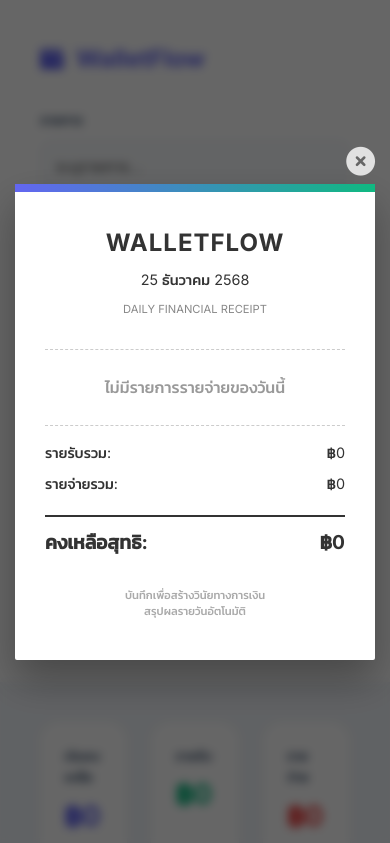
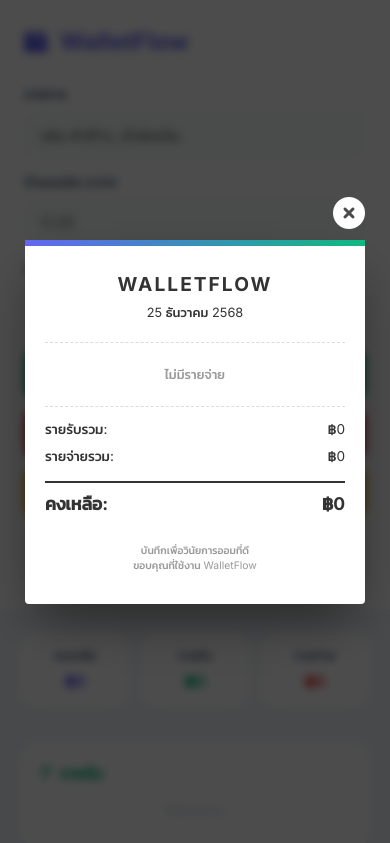
Before and after one commit to tarckhunter/WalletFlow, a plain HTML site: page index.html in a window 390 px wide. Both pictures are taken after a click on the button "สรุปใบเสร็จ". Shown: the top 843 px of the page. Drawn offline with Linux system fonts and the light colour scheme.

Commit message:
Refactor index.html for layout and style improvements
Updated various styles and structure in index.html for improved layout and responsiveness. Adjusted input fields, button styles, and modal presentation.

```diff
--- a/index.html
+++ b/index.html
@@ -2,7 +2,7 @@
 <html lang="th">
 <head>
     <meta charset="UTF-8">
-    <meta name="viewport" content="width=device-width, initial-scale=1.0">
+    <meta name="viewport" content="width=device-width, initial-scale=1.0, maximum-scale=1.0, user-scalable=no">
     <title>WalletFlow — บันทึกรายรับรายจ่าย</title>
     <link href="https://cdnjs.cloudflare.com/ajax/libs/font-awesome/6.0.0/css/all.min.css" rel="stylesheet">
     <link href="https://fonts.googleapis.com/css2?family=Inter:wght@400;600;700&family=Kanit:wght@300;500&display=swap" rel="stylesheet">
@@ -18,75 +18,69 @@
             --text-sub: #64748b;
         }
 
-        * { margin: 0; padding: 0; box-sizing: border-box; font-family: 'Inter', 'Kanit', sans-serif; }
-        body { background: var(--bg-body); color: var(--text-main); min-height: 100vh; line-height: 1.6; }
+        * { margin: 0; padding: 0; box-sizing: border-box; font-family: 'Inter', 'Kanit', sans-serif; -webkit-tap-highlight-color: transparent; }
+        body { background: var(--bg-body); color: var(--text-main); min-height: 100vh; line-height: 1.5; }
 
         .app-shell { display: grid; grid-template-columns: 360px 1fr; min-height: 100vh; max-width: 1440px; margin: 0 auto; }
 
-        /* Sidebar */
-        .sidebar { background: var(--card-bg); padding: 2.5rem; border-right: 1px solid #e2e8f0; position: sticky; top: 0; height: 100vh; display: flex; flex-direction: column; gap: 2rem; }
+        /* Sidebar & Navigation */
+        .sidebar { background: var(--card-bg); padding: 2rem; border-right: 1px solid #e2e8f0; position: sticky; top: 0; height: 100vh; display: flex; flex-direction: column; gap: 1.5rem; overflow-y: auto; }
         .brand { display: flex; align-items: center; gap: 12px; font-size: 1.5rem; font-weight: 700; color: var(--primary); }
-        .input-group label { display: block; font-size: 0.85rem; font-weight: 600; color: var(--text-sub); margin-bottom: 0.5rem; }
-        input { width: 100%; padding: 14px; border: 2px solid #f1f5f9; border-radius: 12px; background: #f8fafc; font-size: 1rem; transition: 0.2s; margin-bottom: 1rem; }
-        input:focus { outline: none; border-color: var(--primary); background: #fff; }
 
-        .btn-stack { display: grid; gap: 10px; }
-        .btn { border: none; padding: 14px; border-radius: 12px; font-weight: 600; cursor: pointer; display: flex; align-items: center; justify-content: center; gap: 8px; transition: 0.2s; color: white; }
-        .btn:hover { transform: translateY(-2px); filter: brightness(1.1); }
+        /* Form Inputs */
+        .input-group label { display: block; font-size: 0.85rem; font-weight: 600; color: var(--text-sub); margin-bottom: 0.4rem; }
+        input { width: 100%; padding: 12px 15px; border: 2px solid #f1f5f9; border-radius: 12px; background: #f8fafc; font-size: 1rem; transition: 0.2s; margin-bottom: 0.8rem; border-color: transparent; }
+        input:focus { outline: none; border-color: var(--primary); background: #fff; box-shadow: 0 0 0 4px rgba(99, 102, 241, 0.1); }
+
+        .btn-stack { display: grid; gap: 8px; }
+        .btn { border: none; padding: 14px; border-radius: 12px; font-weight: 600; cursor: pointer; display: flex; align-items: center; justify-content: center; gap: 8px; transition: 0.2s; color: white; font-size: 0.95rem; }
+        .btn:active { transform: scale(0.98); }
         .btn-inc { background: var(--success); }
         .btn-nee { background: var(--danger); }
         .btn-wan { background: var(--warning); }
-        .btn-receipt { background: white; color: var(--text-main); border: 2px solid #e2e8f0; margin-top: 10px; }
+        .btn-receipt { background: white; color: var(--text-main); border: 2px solid #e2e8f0; margin-top: 5px; }
 
         /* Dashboard Content */
-        .content { padding: 2.5rem; }
-        .top-stats { display: grid; grid-template-columns: repeat(3, 1fr); gap: 1.5rem; margin-bottom: 2rem; }
-        .stat-card { background: var(--card-bg); padding: 1.5rem; border-radius: 20px; box-shadow: 0 4px 6px -1px rgba(0,0,0,0.05); }
-        .stat-label { font-size: 0.85rem; color: var(--text-sub); font-weight: 600; text-transform: uppercase; }
-        .stat-value { font-size: 1.75rem; font-weight: 700; margin-top: 5px; }
+        .content { padding: 2rem; }
+        .top-stats { display: grid; grid-template-columns: repeat(3, 1fr); gap: 1rem; margin-bottom: 2rem; }
+        .stat-card { background: var(--card-bg); padding: 1.25rem; border-radius: 16px; box-shadow: 0 4px 6px -1px rgba(0,0,0,0.05); text-align: center; }
+        .stat-label { font-size: 0.75rem; color: var(--text-sub); font-weight: 600; text-transform: uppercase; letter-spacing: 0.5px; }
+        .stat-value { font-size: 1.25rem; font-weight: 700; margin-top: 4px; white-space: nowrap; overflow: hidden; text-overflow: ellipsis; }
 
-        /* รายการแบบมีแถบสีที่ถูกต้อง */
+        /* History Lists */
         .history-section { display: grid; grid-template-columns: repeat(auto-fit, minmax(300px, 1fr)); gap: 1.5rem; }
-        .list-box { background: var(--card-bg); border-radius: 20px; padding: 1.5rem; box-shadow: 0 4px 6px -1px rgba(0,0,0,0.05); }
-        .list-box h4 { margin-bottom: 1.25rem; font-size: 1rem; display: flex; align-items: center; gap: 8px; }
+        .list-box { background: var(--card-bg); border-radius: 20px; padding: 1.25rem; box-shadow: 0 4px 6px -1px rgba(0,0,0,0.05); }
+        .list-box h4 { margin-bottom: 1rem; font-size: 1rem; display: flex; align-items: center; gap: 8px; }
 
-        .item {
-            display: flex;
-            justify-content: space-between;
-            align-items: center;
-            padding: 12px 15px;
-            background: #f8fafc;
-            border-radius: 12px;
-            margin-bottom: 10px;
-            border-left: 5px solid #e2e8f0;
-            transition: 0.2s;
-        }
-        .item:hover { transform: translateX(5px); background: #f1f5f9; }
-
-        /* สีแยกประเภท */
+        .item { display: flex; justify-content: space-between; align-items: center; padding: 12px; background: #f8fafc; border-radius: 12px; margin-bottom: 8px; border-left: 5px solid #e2e8f0; }
         .item.inc { border-left-color: var(--success); }
         .item.nee { border-left-color: var(--danger); }
         .item.wan { border-left-color: var(--warning); }
-
-        .item-info b { display: block; font-size: 0.95rem; color: var(--text-main); }
-        .item-info small { color: var(--text-sub); font-size: 0.75rem; }
-        .item-val { font-weight: 700; display: flex; align-items: center; gap: 10px; }
-
-        .del-btn { color: #cbd5e1; cursor: pointer; transition: 0.2s; font-size: 0.9rem; }
-        .del-btn:hover { color: var(--danger); }
+        .item-info b { display: block; font-size: 0.9rem; }
+        .item-info small { color: var(--text-sub); font-size: 0.7rem; }
+        .item-val { font-weight: 700; font-size: 0.95rem; display: flex; align-items: center; gap: 8px; }
+        .del-btn { color: #cbd5e1; cursor: pointer; padding: 5px; }
 
         /* Receipt Modal */
-        .modal-overlay { display: none; position: fixed; top: 0; left: 0; width: 100%; height: 100%; background: rgba(0,0,0,0.6); backdrop-filter: blur(5px); z-index: 1000; justify-content: center; align-items: center; }
-        .receipt-card { background: white; width: 360px; padding: 40px 30px; border-radius: 2px; box-shadow: 0 20px 40px rgba(0,0,0,0.3); position: relative; color: #333; }
-        .receipt-card::before { content: ""; position: absolute; top: 0; left: 0; right: 0; height: 8px; background: linear-gradient(90deg, var(--primary), var(--success)); }
-        .receipt-header { text-align: center; margin-bottom: 30px; }
-        .receipt-divider { border-top: 1px dashed #ccc; margin: 15px 0; }
-        .receipt-row { display: flex; justify-content: space-between; margin-bottom: 8px; font-size: 0.9rem; }
-        .receipt-total { display: flex; justify-content: space-between; margin-top: 20px; font-size: 1.2rem; font-weight: 700; border-top: 2px solid #333; padding-top: 10px; }
-        .close-modal { position: absolute; top: -45px; right: 0; color: white; cursor: pointer; font-size: 1.8rem; opacity: 0.8; }
-        .close-modal:hover { opacity: 1; }
+        .modal-overlay { display: none; position: fixed; top: 0; left: 0; width: 100%; height: 100%; background: rgba(0,0,0,0.7); backdrop-filter: blur(4px); z-index: 1000; justify-content: center; align-items: center; padding: 20px; }
+        .receipt-card { background: white; width: 100%; max-width: 340px; padding: 30px 20px; border-radius: 4px; position: relative; color: #333; box-shadow: 0 25px 50px -12px rgba(0,0,0,0.5); }
+        .receipt-card::before { content: ""; position: absolute; top: 0; left: 0; right: 0; height: 6px; background: linear-gradient(90deg, var(--primary), var(--success)); }
+        .receipt-header { text-align: center; margin-bottom: 20px; }
+        .receipt-divider { border-top: 1px dashed #ddd; margin: 12px 0; }
+        .receipt-row { display: flex; justify-content: space-between; margin-bottom: 6px; font-size: 0.85rem; }
+        .receipt-total { display: flex; justify-content: space-between; margin-top: 15px; font-size: 1.1rem; font-weight: 700; border-top: 2px solid #333; padding-top: 8px; }
+        .close-modal { position: absolute; top: -50px; right: 0; color: white; cursor: pointer; font-size: 2rem; }
 
-        @media (max-width: 1024px) { .app-shell { grid-template-columns: 1fr; } .sidebar { height: auto; position: relative; border-right: none; } }
+        /* Mobile Specific Adjustments */
+        @media (max-width: 1024px) {
+            .app-shell { grid-template-columns: 1fr; }
+            .sidebar { height: auto; position: relative; border-right: none; padding: 1.5rem; border-bottom: 1px solid #e2e8f0; }
+            .content { padding: 1.25rem; }
+            .top-stats { gap: 0.6rem; }
+            .stat-card { padding: 1rem 0.5rem; }
+            .stat-value { font-size: 1rem; }
+            .history-section { grid-template-columns: 1fr; }
+        }
     </style>
 </head>
 <body>
@@ -97,35 +91,44 @@
         <div class="form-section">
             <div class="input-group">
                 <label>รายการ</label>
-                <input type="text" id="desc" placeholder="ระบุรายการ...">
+                <input type="text" id="desc" placeholder="เช่น ค่าข้าว, นำส่งเงิน" enterkeyhint="next">
             </div>
             <div class="input-group">
                 <label>จำนวนเงิน (บาท)</label>
-                <input type="number" id="amt" placeholder="0.00">
+                <input type="number" id="amt" placeholder="0.00" inputmode="decimal">
             </div>
             <div class="input-group">
                 <label>วันที่</label>
                 <input type="date" id="date">
             </div>
             <div class="btn-stack">
-                <button class="btn btn-inc" onclick="save('income')"><i class="fas fa-plus-circle"></i> รายรับ</button>
-                <button class="btn btn-nee" onclick="save('need')"><i class="fas fa-shopping-basket"></i> จำเป็น (Need)</button>
-                <button class="btn btn-wan" onclick="save('want')"><i class="fas fa-gift"></i> ตามใจ (Want)</button>
-                <button class="btn btn-receipt" onclick="showReceipt()"><i class="fas fa-file-invoice-dollar"></i> สรุปใบเสร็จ</button>
+                <button class="btn btn-inc" onclick="save('income')"><i class="fas fa-plus"></i> รายรับ</button>
+                <button class="btn btn-nee" onclick="save('need')"><i class="fas fa-shopping-cart"></i> จำเป็น</button>
+                <button class="btn btn-wan" onclick="save('want')"><i class="fas fa-gift"></i> ตามใจ</button>
+                <button class="btn btn-receipt" onclick="showReceipt()"><i class="fas fa-file-invoice"></i> สรุปใบเสร็จ</button>
             </div>
         </div>
     </aside>
 
     <main class="content">
         <div class="top-stats">
-            <div class="stat-card"><div class="stat-label">เงินคงเหลือ</div><div class="stat-value" id="v-bal" style="color: var(--primary)">฿0</div></div>
-            <div class="stat-card"><div class="stat-label">รายรับ</div><div class="stat-value" id="v-inc" style="color: var(--success)">฿0</div></div>
-            <div class="stat-card"><div class="stat-label">รายจ่าย</div><div class="stat-value" id="v-exp" style="color: var(--danger)">฿0</div></div>
+            <div class="stat-card">
+                <div class="stat-label">คงเหลือ</div>
+                <div class="stat-value" id="v-bal" style="color: var(--primary)">฿0</div>
+            </div>
+            <div class="stat-card">
+                <div class="stat-label">รายรับ</div>
+                <div class="stat-value" id="v-inc" style="color: var(--success)">฿0</div>
+            </div>
+            <div class="stat-card">
+                <div class="stat-label">รายจ่าย</div>
+                <div class="stat-value" id="v-exp" style="color: var(--danger)">฿0</div>
+            </div>
         </div>
         <div class="history-section">
-            <div class="list-box"><h4 style="color: var(--success)"><i class="fas fa-trending-up"></i> รายรับ</h4><div id="l-inc"></div></div>
-            <div class="list-box"><h4 style="color: var(--danger)"><i class="fas fa-shopping-cart"></i> Need</h4><div id="l-nee"></div></div>
-            <div class="list-box"><h4 style="color: var(--warning)"><i class="fas fa-star"></i> Want</h4><div id="l-wan"></div></div>
+            <div class="list-box"><h4 style="color: var(--success)"><i class="fas fa-arrow-up"></i> รายรับ</h4><div id="l-inc"></div></div>
+            <div class="list-box"><h4 style="color: var(--danger)"><i class="fas fa-minus-circle"></i> Need</h4><div id="l-nee"></div></div>
+            <div class="list-box"><h4 style="color: var(--warning)"><i class="fas fa-grin-hearts"></i> Want</h4><div id="l-wan"></div></div>
         </div>
     </main>
 </div>
@@ -134,19 +137,18 @@
     <div class="receipt-card">
         <span class="close-modal" onclick="closeModal()"><i class="fas fa-times-circle"></i></span>
         <div class="receipt-header">
-            <h2 style="letter-spacing: 1px;">WALLETFLOW</h2>
-            <p id="r-date" style="font-size: 0.9rem; margin-top: 5px;"></p>
-            <p style="font-size: 0.7rem; color: #888; margin-top: 10px;">DAILY FINANCIAL RECEIPT</p>
+            <h2 style="letter-spacing: 2px; font-size: 1.2rem;">WALLETFLOW</h2>
+            <p id="r-date" style="font-size: 0.8rem; margin-top: 4px;"></p>
         </div>
         <div class="receipt-divider"></div>
         <div id="r-items"></div>
         <div class="receipt-divider"></div>
         <div class="receipt-row"><span>รายรับรวม:</span><span id="r-total-inc"></span></div>
         <div class="receipt-row"><span>รายจ่ายรวม:</span><span id="r-total-exp"></span></div>
-        <div class="receipt-total"><span>คงเหลือสุทธิ:</span><span id="r-final"></span></div>
-        <div style="text-align: center; margin-top: 30px; font-size: 0.7rem; color: #aaa; line-height: 1.4;">
-            <p>บันทึกเพื่อสร้างวินัยทางการเงิน</p>
-            <p>สรุปผลรายวันอัตโนมัติ</p>
+        <div class="receipt-total"><span>คงเหลือ:</span><span id="r-final"></span></div>
+        <div style="text-align: center; margin-top: 25px; font-size: 0.65rem; color: #999;">
+            <p>บันทึกเพื่อวินัยการออมที่ดี</p>
+            <p>ขอบคุณที่ใช้งาน WalletFlow</p>
         </div>
     </div>
 </div>
@@ -165,7 +167,7 @@
     function save(type) {
         const desc = document.getElementById('desc').value;
         const amt = parseFloat(document.getElementById('amt').value);
-        if (!desc || !amt) return alert('กรุณากรอกข้อมูลให้ครบถ้วน');
+        if (!desc || isNaN(amt)) return alert('กรุณากรอกข้อมูลให้ถูกต้อง');
 
         db[type].push({ id: Date.now(), desc, amt, date: document.getElementById('date').value });
         localStorage.setItem('wf_data', JSON.stringify(db));
@@ -176,6 +178,7 @@
     }
 
     function remove(type, id) {
+        if(!confirm('ลบรายการนี้ใช่หรือไม่?')) return;
         db[type] = db[type].filter(x => x.id !== id);
         localStorage.setItem('wf_data', JSON.stringify(db));
         update();
@@ -194,7 +197,7 @@
         const render = (type, elId, cls) => {
             const box = document.getElementById(elId);
             if (db[type].length === 0) {
-                box.innerHTML = '<p style="text-align:center; color:#cbd5e1; font-size:0.8rem; margin:20px 0;">ไม่มีรายการ</p>';
+                box.innerHTML = '<p style="text-align:center; color:#cbd5e1; font-size:0.8rem; margin:10px 0;">ไม่มีรายการ</p>';
                 return;
             }
             box.innerHTML = db[type].map(i => `
@@ -228,7 +231,7 @@
         let html = '';
         if (nee > 0) html += `<div class="receipt-row"><b>Need (จำเป็น)</b> <span>฿${nee.toLocaleString()}</span></div>`;
         if (wan > 0) html += `<div class="receipt-row"><b>Want (ตามใจ)</b> <span>฿${wan.toLocaleString()}</span></div>`;
-        document.getElementById('r-items').innerHTML = html || '<p style="text-align:center; padding: 10px; color: #999;">ไม่มีรายการรายจ่ายของวันนี้</p>';
+        document.getElementById('r-items').innerHTML = html || '<p style="text-align:center; padding: 10px; color: #999; font-size:0.8rem;">ไม่มีรายจ่าย</p>';
 
         document.getElementById('receiptModal').style.display = 'flex';
     }
```
